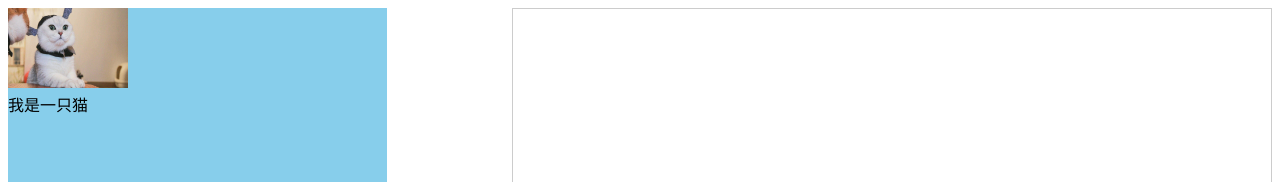
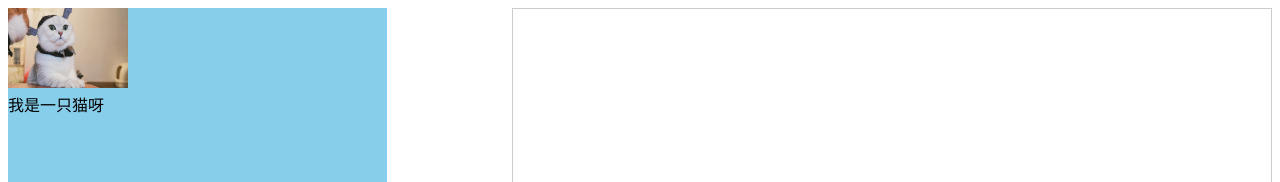
Before and after one commit to oneyoung19/drag, a Vue app: page / in a window 1280 px wide. Shown: the top 182 px of the page. Built offline with nearby package versions, Linux system fonts and the light colour scheme.

Commit message:
feat: 修改代码

```diff
--- a/src/views/Home.vue
+++ b/src/views/Home.vue
@@ -4,7 +4,7 @@
       <div class="source-item">
         <div class="img">
           <img id="sourceImg" src="../assets/img/cat.jpg" alt="" ref="sourceImg">
-          <div id="sourceText" draggable="true" ref="sourceText">我是一只猫</div>
+          <div id="sourceText" draggable="false" ref="sourceText">我是一只猫呀</div>
         </div>
       </div>
     </div>
@@ -41,10 +41,9 @@ export default {
       this.startOffsetX = e.offsetX
       this.startOffsetY = e.offsetY
     },
-    // 目标区域  => 必须在dragenter以及dragover时阻止默认事件，才会触发drop事件。对元素的处理一般放在drop事件中即可。
+    // 目标区域  => 必须在dragover时阻止默认事件，才会触发drop事件。对元素的处理一般放在drop事件中即可。
     ondragenter (e) {
       console.log('ondragenter')
-      e.preventDefault()
     },
     ondragover (e) {
       e.preventDefault()
```
